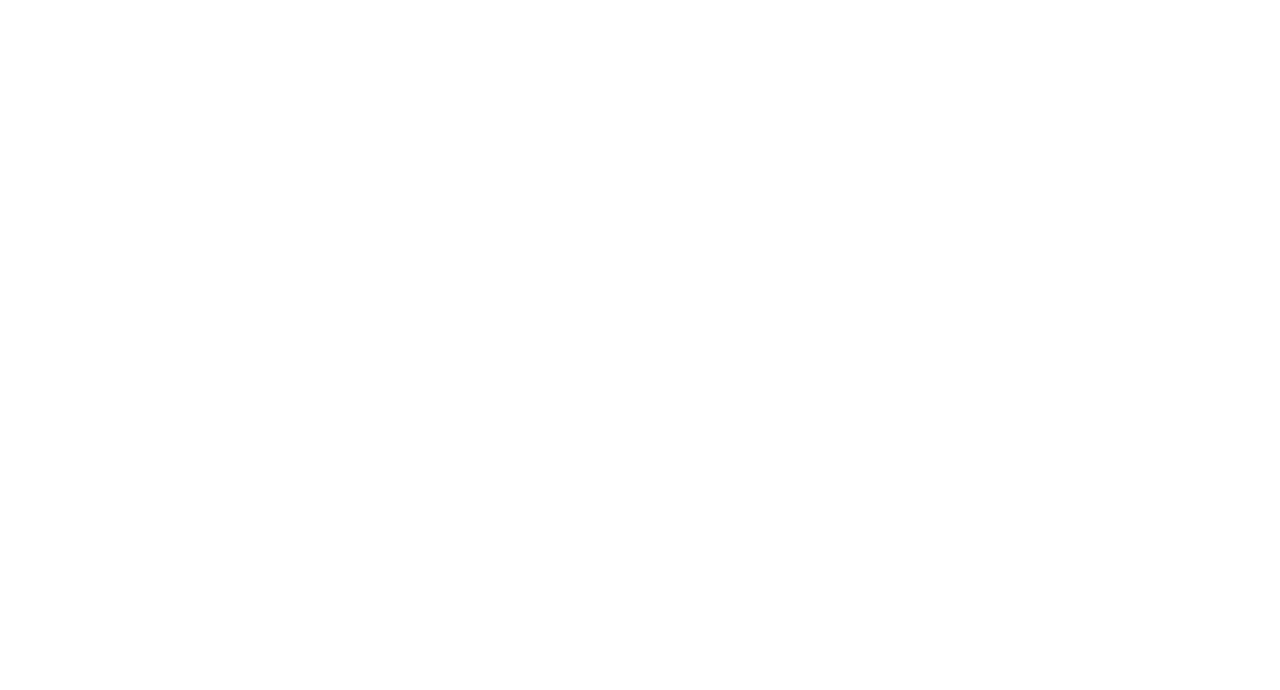
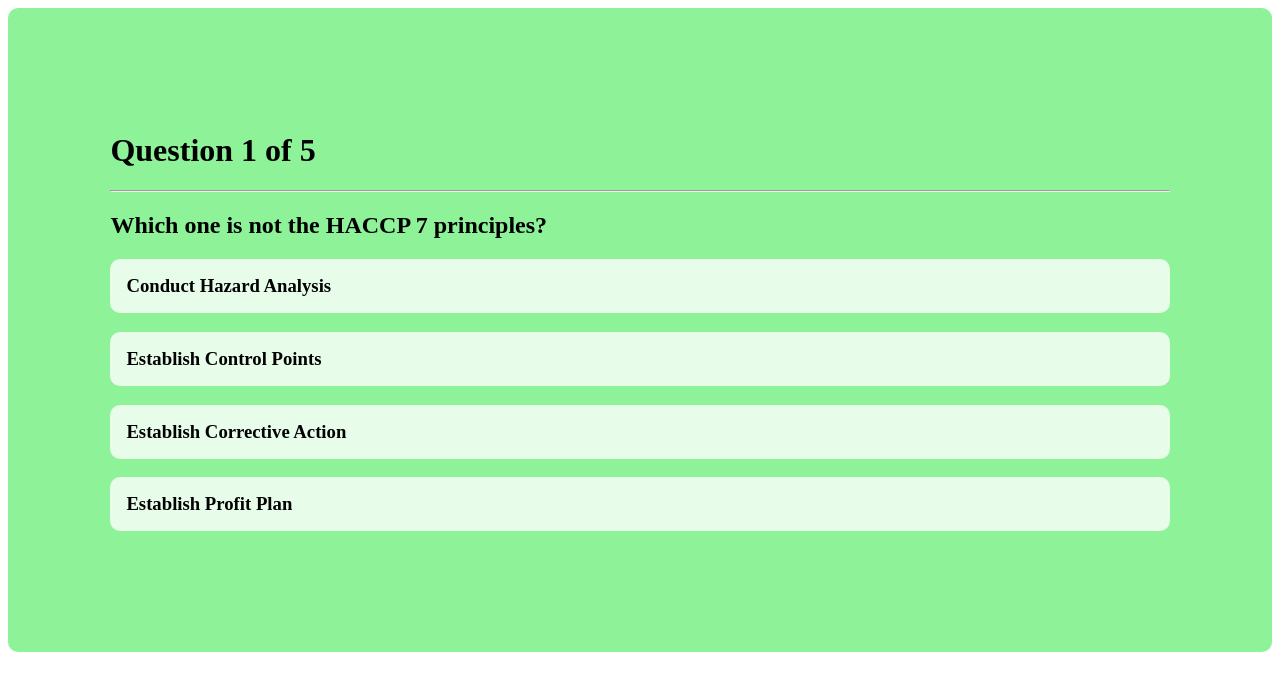
Before and after one commit to timo9939/HACCP-Quiz-Game, a plain HTML site: page index.html in a window 1280 px wide. Drawn offline with Linux system fonts and the light colour scheme.

Commit message:
css and js file linked, html draft created

```diff
--- a/index.html
+++ b/index.html
@@ -3,9 +3,21 @@
 <head>
     <meta charset="UTF-8">
     <meta name="viewport" content="width=device-width, initial-scale=1.0">
-    <title>Document</title>
+    <title>HACCP Quiz Game</title>
+    <link rel="stylesheet" href="style.css">
 </head>
 <body>
+    <main>
+<h1>Question 1 of 5</h1>
+<hr>
+<h2>Which one is not the HACCP 7 principles?</h2>
 
+<h3>Conduct Hazard Analysis</h3>
+<h3>Establish Control Points</h3>
+<h3>Establish Corrective Action</h3>
+<h3>Establish Profit Plan</h3>
+
+    </main>
+    <script src="script.js"></script>
 </body>
 </html>
--- a/style.css
+++ b/style.css
@@ -0,0 +1,11 @@
+main{
+    background-color: #6cef79c4;
+   border-radius: 10px;
+   padding: 8vw;
+}
+
+h3{
+    background-color: rgba(250, 255, 251, 0.822);
+    padding: 2vh;
+    border-radius: 10px;
+}
```
